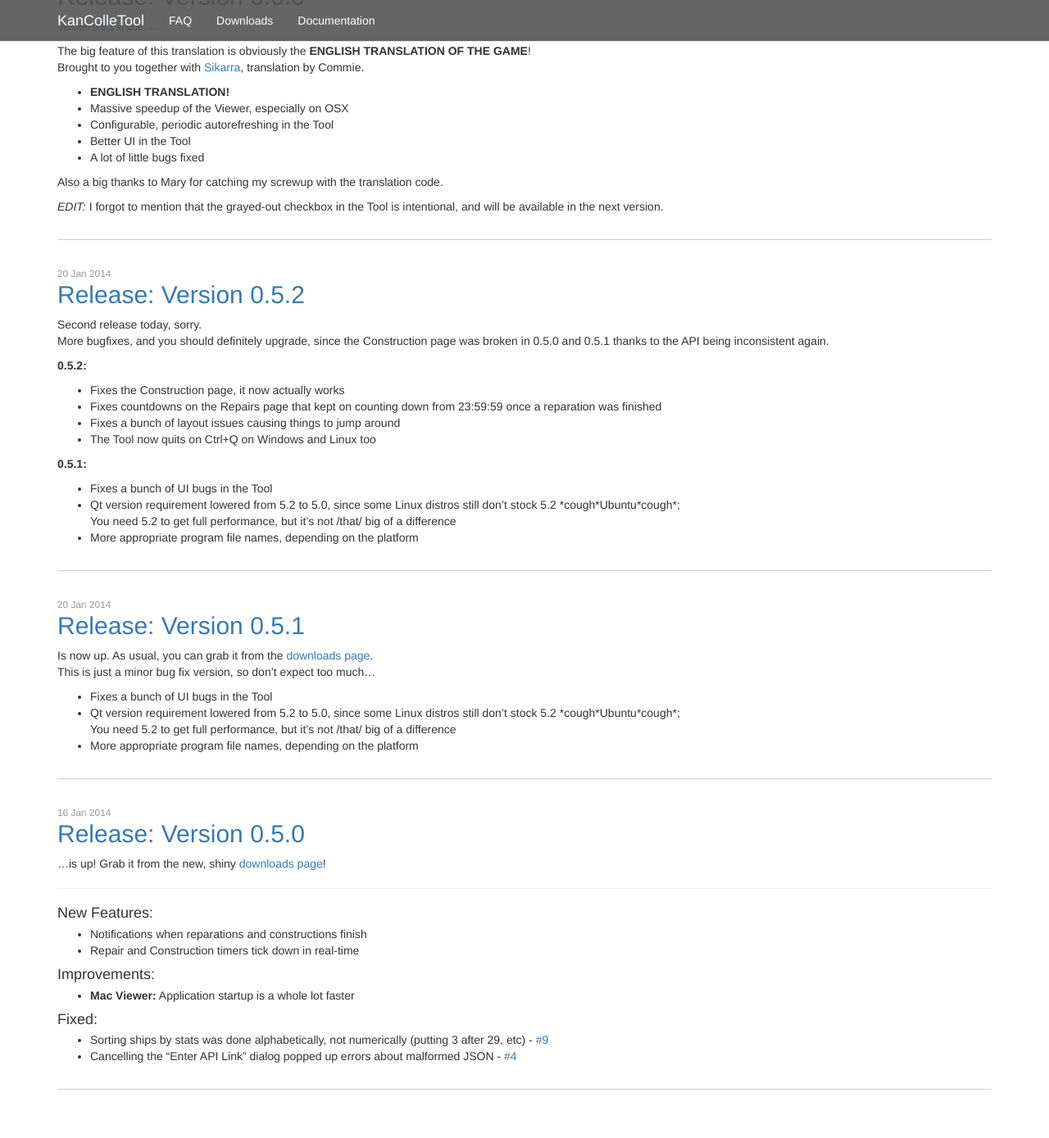
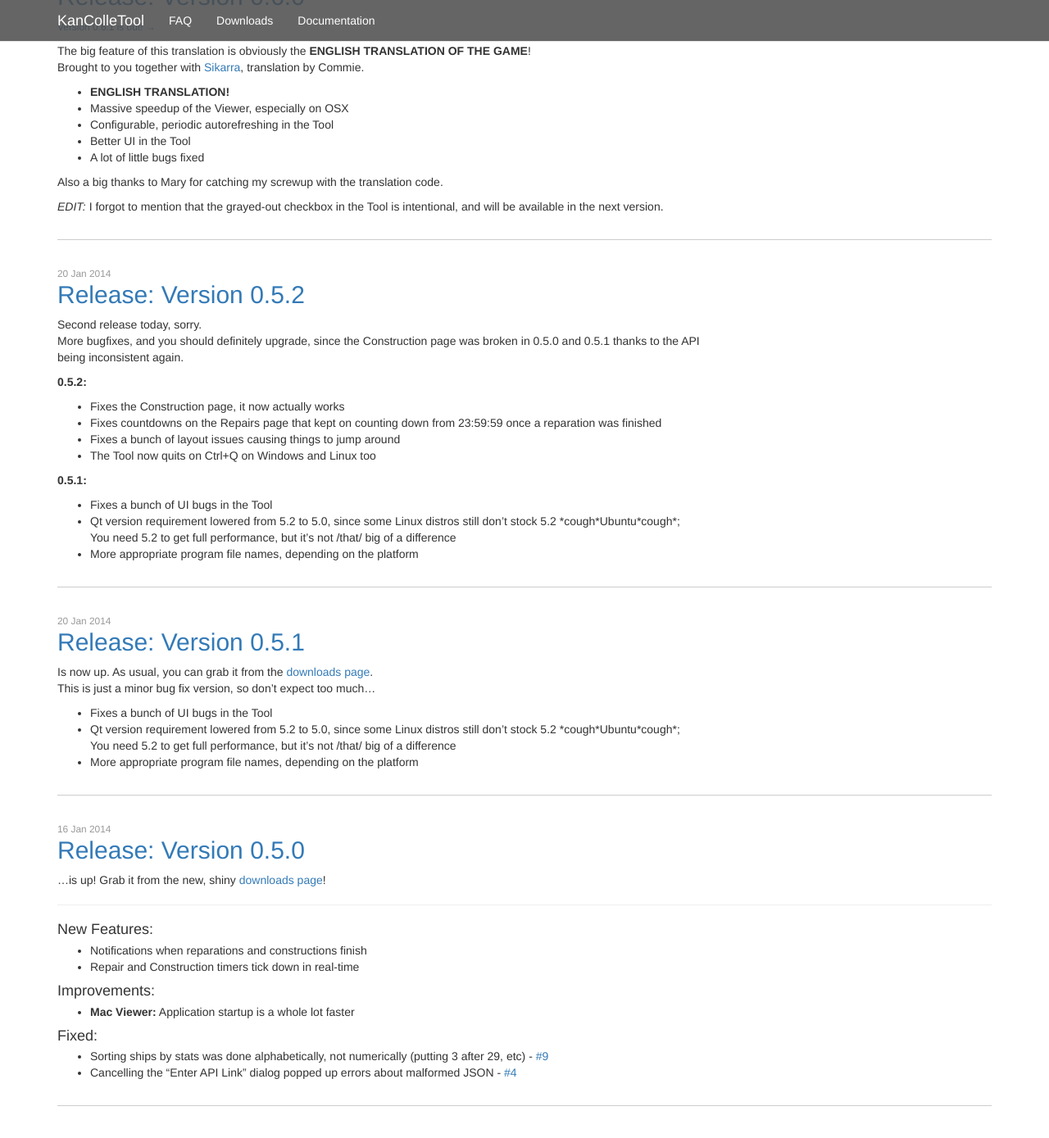
Before and after one commit to KanColleTool/kancolletool.github.io, a Jekyll site: the page built from index.html, in a window 1280 px wide and 1400 px high, scrolled down 1263 px. Shown: the top 1389 px of the window at 82% size. Built offline with Jekyll 4.4.1, drawn with Linux system fonts in a browser that asks for light colours; nearby versions of some CDN libraries; Markdown is read by kramdown in place of the engine named in the settings.

Commit message:
Limit the width of paragraphs

```diff
--- a/css/style.css
+++ b/css/style.css
@@ -8,7 +8,7 @@
  * Common
  */
 h4 { margin-bottom: 5px; }
-p.partwidth { max-width: 800px; }
+p { max-width: 800px; }
 
 /*
  * Front Page
```
